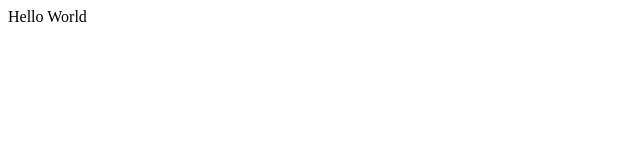
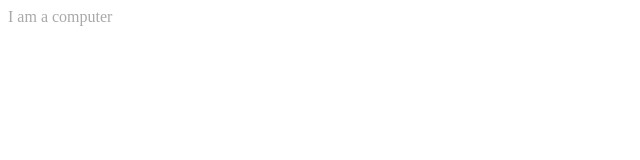
Before and after one commit to andrew1pak/wpw-repository, a plain HTML site: page index.html in a window 1280 px wide. Shown: the whole page, without its empty margins (0-640 px from the left). Drawn offline with Linux system fonts and the light colour scheme.

Commit message:
hello computer

```diff
--- a/index.html
+++ b/index.html
@@ -7,7 +7,9 @@
         <title>Test file</title>
     </head>
 <body>
-    Hello World
+    <div style="color: darkgrey;">
+        I am a computer
+    </div>
 
 </body>
 
```
